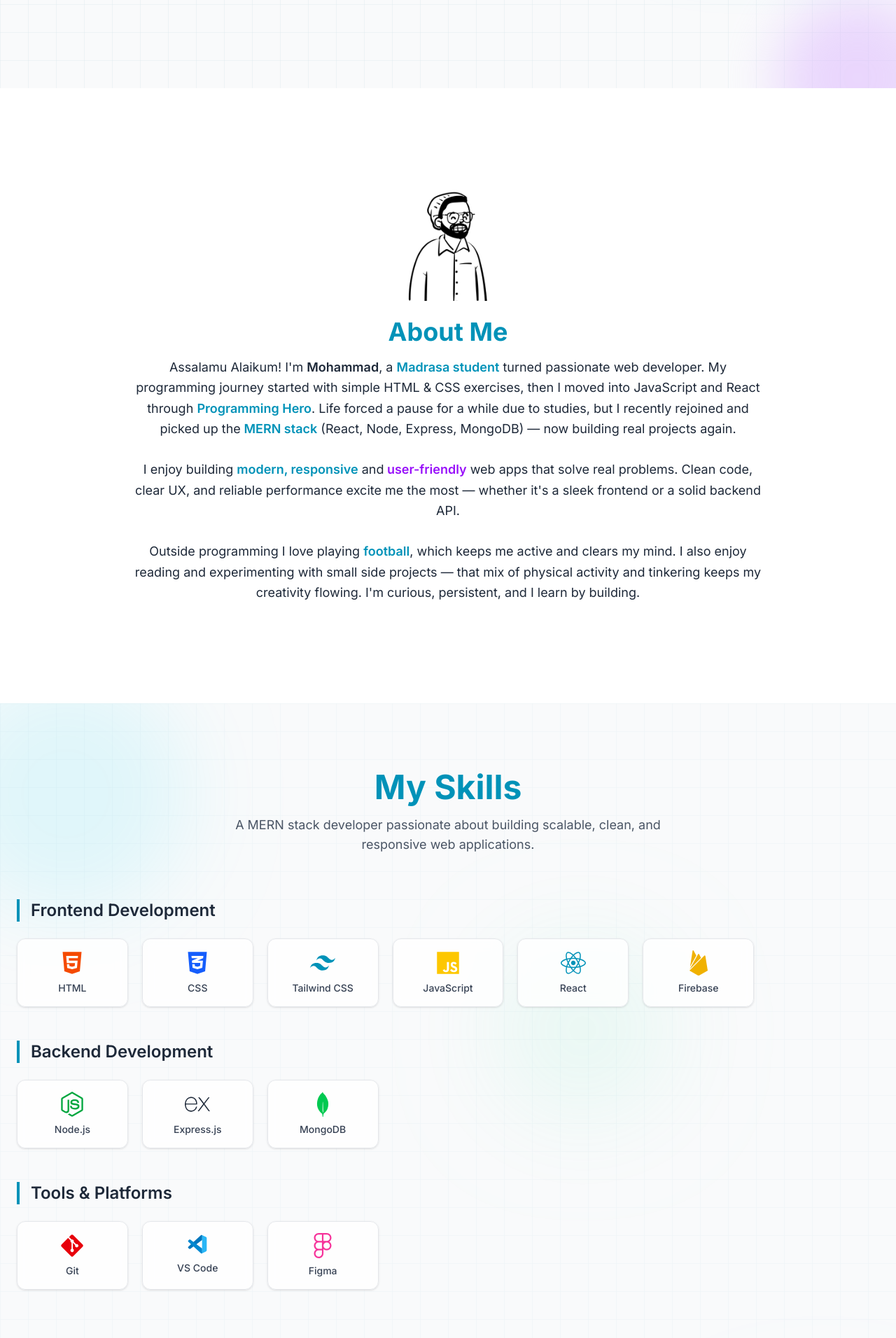
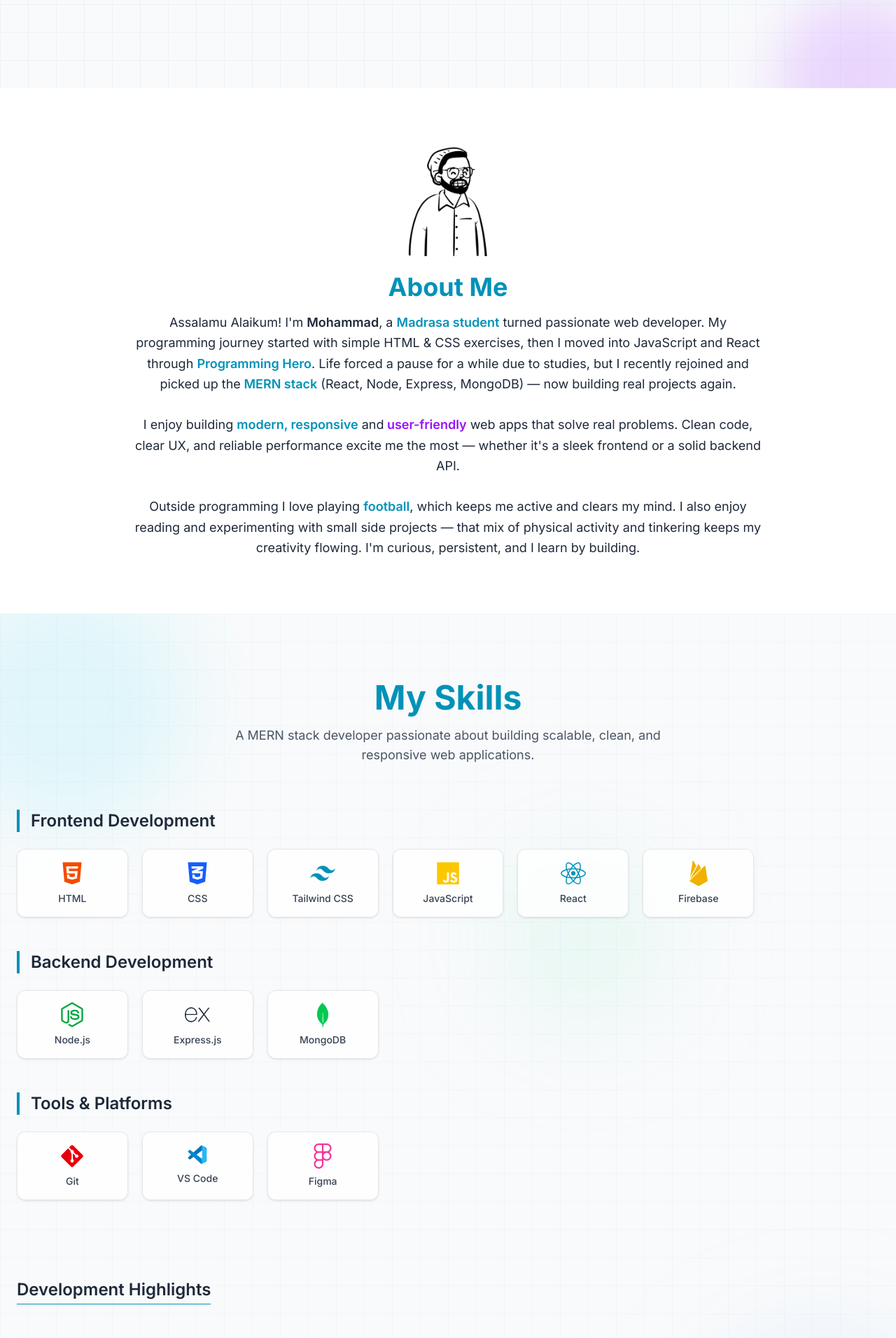
Before and after one commit to Mohammad7558/My-portfolio, a React (Vite) app: page / in a window 1280 px wide. Shown: the part 680-2592 px from the top of the page at 70% size. Built offline with nearby package versions, Linux system fonts and the light colour scheme.

Commit message:
some-update

```diff
--- a/src/Components/About/About.jsx
+++ b/src/Components/About/About.jsx
@@ -4,7 +4,7 @@ import { motion } from "framer-motion";
 
 const About = () => {
   return (
-    <section id="about" className="pt-36 px-6 md:px-20 bg-white text-gray-800">
+    <section id="about" className="pt-20 px-6 md:px-20 bg-white text-gray-800">
       <div className="max-w-4xl mx-auto text-center">
         {/* Profile Image */}
         <div className="flex justify-center mb-6">
@@ -28,7 +28,7 @@ const About = () => {
         <h2 className="text-3xl md:text-4xl font-bold text-cyan-600 mb-4">
           About Me
         </h2>
-        <p className="text-lg leading-relaxed mb-10">
+        <p className="text-lg leading-relaxed mb-7">
           Assalamu Alaikum! I'm <span className="font-semibold text-gray-800">Mohammad</span>,
           a <span className="text-cyan-600 font-semibold">Madrasa student</span> turned passionate web developer.
           My programming journey started with simple HTML & CSS exercises, then I moved into JavaScript and React
--- a/src/Components/Skills/Skills.jsx
+++ b/src/Components/Skills/Skills.jsx
@@ -137,7 +137,7 @@ const Skills = () => {
   return (
     <section
       id="skills"
-      className="py-24 mt-36 px-6 bg-gray-50 text-gray-900 relative overflow-hidden"
+      className="py-24 mt-20 px-6 bg-gray-50 text-gray-900 relative overflow-hidden"
     >
       <BackgroundElements />
 
```
